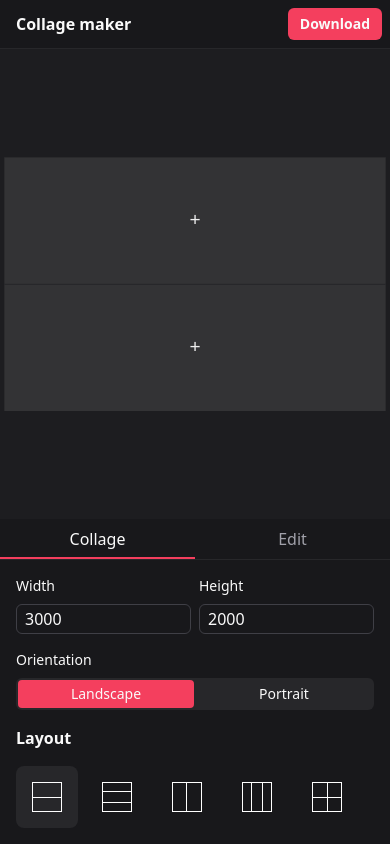
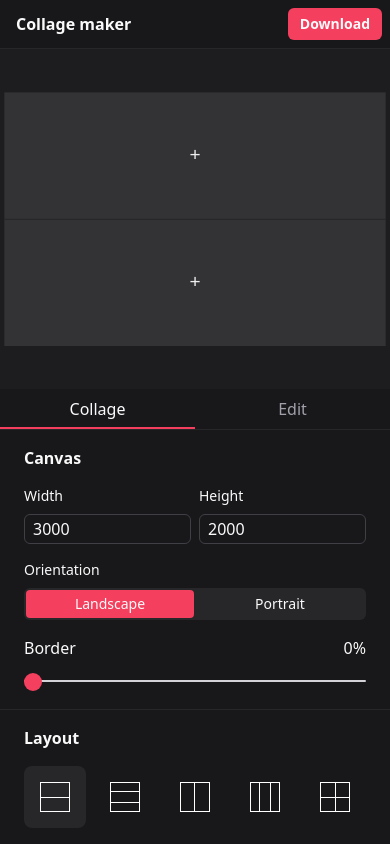
Before and after one commit to lionpuro/collage-maker, a SvelteKit app: page / in a window 390 px wide. Built offline with nearby package versions, Linux system fonts and the light colour scheme.

Commit message:
feat: add collapsible sidebar sections

```diff
--- a/package.json
+++ b/package.json
@@ -37,6 +37,7 @@
 	},
 	"dependencies": {
 		"konva": "^9.3.18",
-		"nanoid": "^5.1.0"
+		"nanoid": "^5.1.0",
+		"svelte-icons-pack": "^3.1.3"
 	}
 }
--- a/src/lib/components/filters.svelte
+++ b/src/lib/components/filters.svelte
@@ -68,9 +68,9 @@
 				step={1}
 				{disabled}
 				list="input-snap"
-				className={$smallLayout && currentFilter === filter.key
-					? "w-full border-none pb-2"
-					: ""}
+				className={`border-b border-base-800 pb-4
+					${$smallLayout && currentFilter === filter.key ? "w-full border-none pb-2" : ""}
+				`}
 			/>
 		{/if}
 	</div>
--- a/src/lib/components/index.ts
+++ b/src/lib/components/index.ts
@@ -1,5 +1,6 @@
 export { default as Header } from "./header.svelte";
 export { default as Panel } from "./panel.svelte";
+export { default as PanelSection } from "./panel-section.svelte";
 export { default as Slider } from "./slider.svelte";
 export { default as Filters } from "./filters.svelte";
 export { default as LoadingOverlay } from "./loading-overlay.svelte";
--- /dev/null
+++ b/src/lib/components/panel-section.svelte
@@ -0,0 +1,46 @@
+<script lang="ts">
+	import { IconChevronDown } from "$lib/icons";
+	import { type Snippet } from "svelte";
+	import { Icon } from "svelte-icons-pack";
+	type Props = { heading: string; children: Snippet };
+	let { heading, children }: Props = $props();
+	let open = $state(true);
+</script>
+
+<div
+	class="flex flex-col border-base-800 p-4 max-lg:px-6 [&:not(:last-child)]:border-b"
+>
+	<div class="flex justify-between font-semibold">
+		{heading}
+		<button
+			onclick={() => (open = !open)}
+			class="flex justify-between font-semibold max-lg:hidden"
+		>
+			<Icon
+				src={IconChevronDown}
+				size="24"
+				className={open ? "scale-y-[-1]" : ""}
+			/>
+		</button>
+	</div>
+	<div class="section-content {open ? 'open' : ''}">
+		<div class="min-h-0 before:block before:h-4 before:content-['_']">
+			{@render children?.()}
+		</div>
+	</div>
+</div>
+
+<style>
+	@media (width >= 1024px) {
+		.section-content {
+			display: grid;
+			grid-template-rows: 0fr;
+			transition: grid-template-rows 0.25s ease-in-out;
+			overflow: hidden;
+
+			&.open {
+				grid-template-rows: 1fr;
+			}
+		}
+	}
+</style>
--- a/src/lib/components/panel.svelte
+++ b/src/lib/components/panel.svelte
@@ -33,7 +33,7 @@
 			Edit
 		</button>
 	</div>
-	<div class="flex flex-col gap-4 overflow-y-auto p-4">
+	<div class="flex flex-col overflow-y-auto">
 		{#if currentTab === "collage"}
 			{@render collageTab()}
 		{/if}
--- a/src/lib/components/slider.svelte
+++ b/src/lib/components/slider.svelte
@@ -9,7 +9,7 @@
 	let { label, displayValue, className, ...restProps }: Props = $props();
 </script>
 
-<div class="flex flex-col gap-2 border-b border-base-800 pb-4 {className}">
+<div class="flex flex-col gap-2 {className}">
 	{#if label}
 		<span class="flex justify-between">
 			<h2 class="font-medium">{label}</h2>
--- /dev/null
+++ b/src/lib/icons.ts
@@ -0,0 +1,2 @@
+export { TrOutlineChevronUp as IconChevronUp } from "svelte-icons-pack/tr";
+export { TrOutlineChevronDown as IconChevronDown } from "svelte-icons-pack/tr";
--- a/src/routes/+page.svelte
+++ b/src/routes/+page.svelte
@@ -1,6 +1,7 @@
 <script lang="ts">
 	import {
 		Panel,
+		PanelSection,
 		Header,
 		LoadingOverlay,
 		Filters,
@@ -268,6 +269,8 @@
 	>
 		<Panel>
 			{#snippet collageTab()}
+				<PanelSection heading="Canvas">
+					<div class="flex flex-col gap-4">
 						<div class="flex gap-2">
 							<div class="flex basis-1/2 flex-col gap-2">
 								<label for="width" class="text-sm font-medium">Width</label>
@@ -322,7 +325,18 @@
 								</button>
 							</div>
 						</div>
-				<span class="font-semibold">Layout</span>
+						<Slider
+							label="Border"
+							displayValue={Math.round((borderConfig.width / 40) * 100) + "%"}
+							min={0}
+							max={40}
+							step={0.4}
+							value={borderConfig.width}
+							oninput={changeBorderWidth}
+						/>
+					</div>
+				</PanelSection>
+				<PanelSection heading="Layout">
 					<div
 						class="flex max-h-16 flex-wrap gap-2 max-lg:flex-col max-lg:overflow-x-auto sm:max-h-36 lg:max-h-none lg:content-start"
 					>
@@ -336,10 +350,11 @@
 							</button>
 						{/each}
 					</div>
+				</PanelSection>
 			{/snippet}
 			{#snippet editTab()}
 				<div
-					class="flex flex-col gap-2 overflow-y-auto max-lg:px-2 lg:content-start"
+					class="flex flex-col gap-2 overflow-y-auto p-4 max-lg:px-6 lg:content-start"
 				>
 					{#if !selectedNode}
 						<Slider
@@ -350,6 +365,7 @@
 							step={1}
 							value={100}
 							disabled={true}
+							className={"border-b border-base-800 pb-4"}
 						/>
 					{:else}
 						{#each images as image}
@@ -362,19 +378,11 @@
 									step={1}
 									value={image.zoom}
 									oninput={handleZoom}
+									className={"border-b border-base-800 pb-4"}
 								/>
 							{/if}
 						{/each}
 					{/if}
-					<Slider
-						label="Border"
-						displayValue={Math.round((borderConfig.width / 40) * 100) + "%"}
-						min={0}
-						max={40}
-						step={0.4}
-						value={borderConfig.width}
-						oninput={changeBorderWidth}
-					/>
 					<Filters
 						canvas={layer.getCanvas()._canvas}
 						disabled={images.length <
@@ -384,7 +392,7 @@
 			{/snippet}
 			{#if $lgViewport}
 				<div
-					class="flex flex-col border-t border-base-800 p-2 lg:mt-auto lg:w-full"
+					class="flex flex-col border-t border-base-800 p-3 lg:mt-auto lg:w-full"
 				>
 					<button
 						disabled={$exporting}
```
Also changed, not shown: 1 other file (tests, documents, lock files or other folders). Lines whose indentation alone changed are shown as unchanged.
